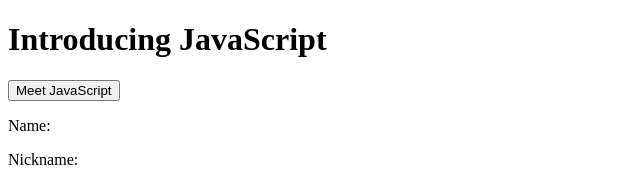
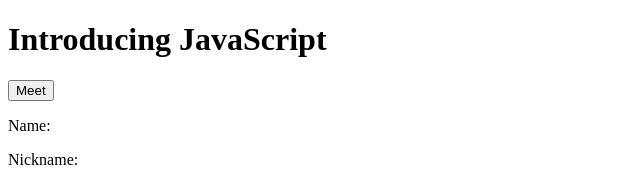
Before and after one commit to SamanthaBrown15/Smantha-s-final-Website, a plain HTML site: page index.html in a window 1280 px wide. Shown: the top 170 px of the page, without its empty margins (0-640 px from the left). Drawn offline with nearby package versions, Linux system fonts and the light colour scheme.

Commit message:
Update index.html

```diff
--- a/index.html
+++ b/index.html
@@ -49,7 +49,7 @@
      </script>
 
 
-     <button type="button" onclick="myFunction()">Meet JavaScript</button>
+     <button type="button" onclick="myFunction()">Meet</button>
 
      <p>Name: <span id="name"></span></p>
 
```
